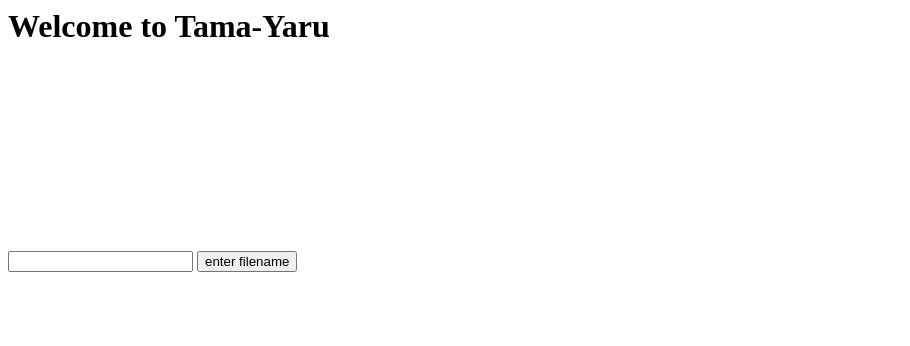
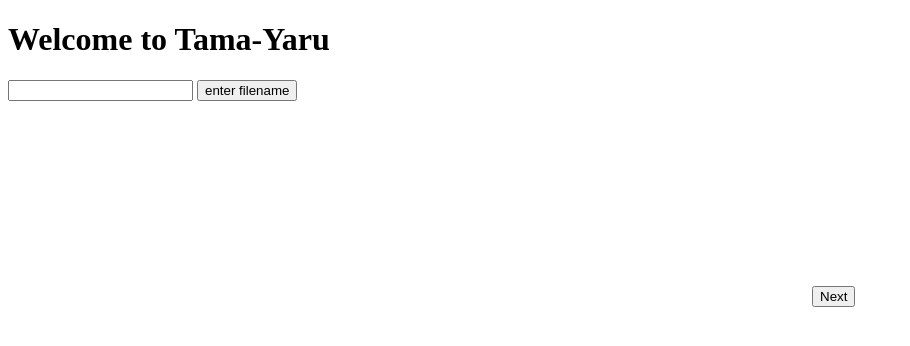
Before and after one commit to EmbeddedLinuxGuy/tama-web, a website: page index.html in a window 1280 px wide. Shown: the whole page, without its empty margins (0-910 px from the left). Drawn offline with Linux system fonts and the light colour scheme.

Commit message:
next button and start-widget element group

```diff
--- a/index.html
+++ b/index.html
@@ -1,10 +1,18 @@
+<!DOCTYPE html>
 <html>
-  <script src="tama-browser.js"></script>
+  <head>
+    <meta charset="utf-8"/>
+    <title>tama</title>
+    <script src="tama-browser.js"></script>
+  </head>
   <body onload="init()">
     <h1>Welcome to Tama-Yaru</h1>
-    <input type="text" id="filename"></input>
-    <button id="loadchar">enter filename</button>
+    <div id="startwidget">
+      <input type="text" id="filename">
+      <button id="loadchar">enter filename</button>
+    </div>
     <canvas id="canvas"></canvas>
-    <pre id="log" />
+    <button id="next">Next</button>
+    <pre id="log"></pre>
   </body>
 </html>
```
